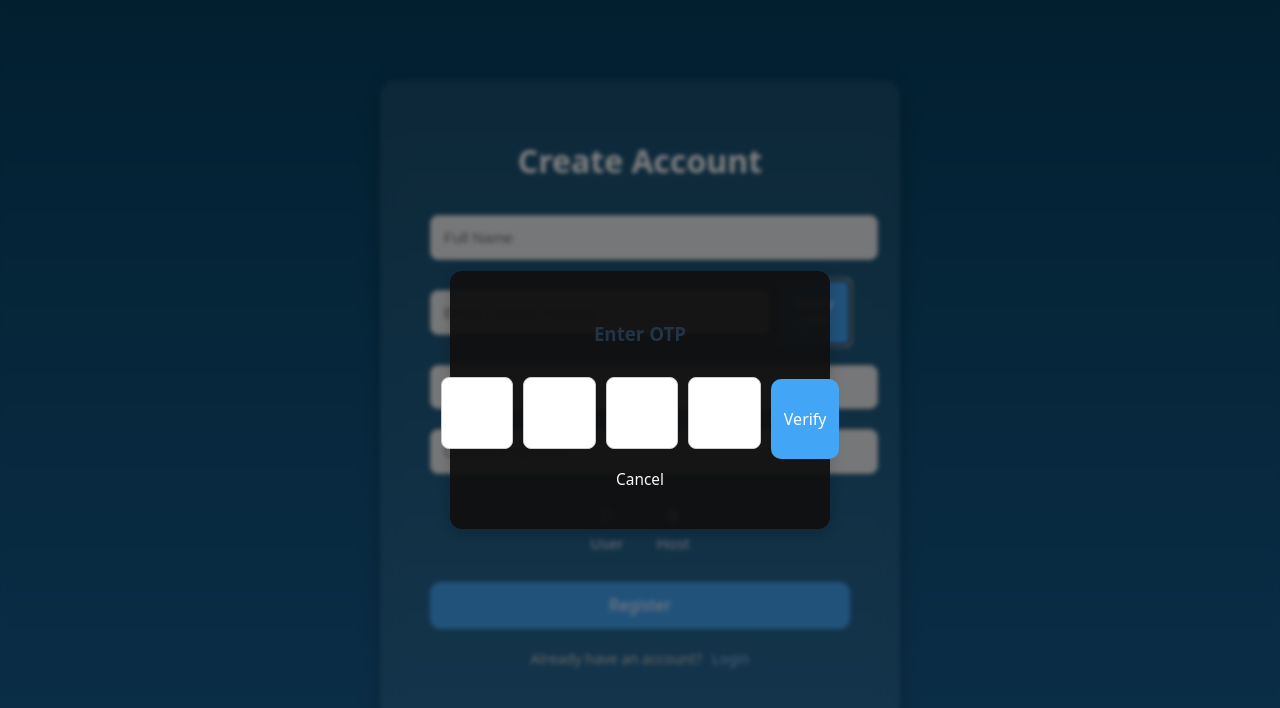
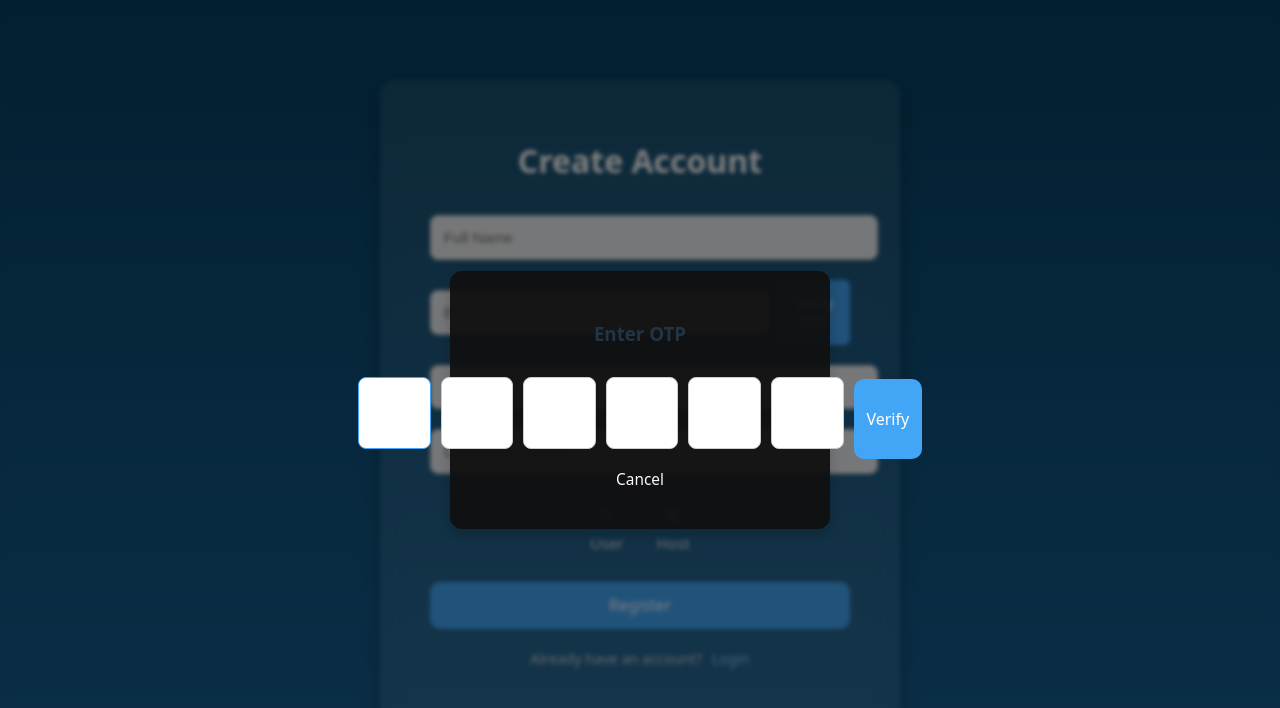
Before and after one commit to hrshivawfh-droid/Charginguu, a React app in the folder frontend/: page /signup in a window 1280 px wide. Both pictures are taken after a click on the button "Verify OTP". Shown: the top 708 px of the page. Built offline with nearby package versions, Linux system fonts and the light colour scheme; the HTML template or start-up script is replaced by a standard one.

Commit message:
Update OTPModal.jsx

```diff
--- a/frontend/src/OTPModal.jsx
+++ b/frontend/src/OTPModal.jsx
@@ -1,18 +1,43 @@
-import React, { useState } from "react";
+import React, { useState, useRef, useEffect } from "react";
 import "./Auth.css";
 
 const OTPModal = ({ onClose, onVerify }) => {
-  const [otp, setOtp] = useState(["", "", "", ""]);
+  const length = 6;
+  const [otp, setOtp] = useState(new Array(length).fill(""));
+  const inputsRef = useRef([]);
+
+  useEffect(() => {
+    // Autofocus first field when modal opens
+    inputsRef.current[0]?.focus();
+  }, []);
 
   const handleChange = (value, index) => {
+    if (!/^\d?$/.test(value)) return;   // allow only digit or empty
     const newOtp = [...otp];
     newOtp[index] = value;
     setOtp(newOtp);
+
+    if (value && index < length - 1) {
+      // move to next input
+      inputsRef.current[index + 1]?.focus();
+    }
+  };
+
+  const handleKeyDown = (e, index) => {
+    // If backspace pressed and current field is empty and not first, go back
+    if (e.key === "Backspace" && !otp[index] && index > 0) {
+      inputsRef.current[index - 1]?.focus();
+    }
   };
 
   const handleSubmit = (e) => {
     e.preventDefault();
-    onVerify();
+    if (otp.some(v => v === "")) {
+      alert("Please enter complete OTP");
+      return;
+    }
+    const enteredCode = otp.join("");
+    onVerify(enteredCode);
   };
 
   return (
@@ -20,22 +45,20 @@ const OTPModal = ({ onClose, onVerify }) => {
       <div className="modal">
         <h3>Enter OTP</h3>
         <form onSubmit={handleSubmit} className="otp-form">
-          {otp.map((val, i) => (
+          {otp.map((val, idx) => (
             <input
-              key={i}
+              key={idx}
+              ref={el => inputsRef.current[idx] = el}
               type="text"
               maxLength="1"
               value={val}
-              onChange={(e) => handleChange(e.target.value, i)}
+              onChange={e => handleChange(e.target.value, idx)}
+              onKeyDown={e => handleKeyDown(e, idx)}
             />
           ))}
-          <button type="submit" className="btn-primary">
-            Verify
-          </button>
+          <button type="submit" className="btn-primary">Verify</button>
         </form>
-        <button className="btn-text" onClick={onClose}>
-          Cancel
-        </button>
+        <button className="btn-text" onClick={onClose}>Cancel</button>
       </div>
     </div>
   );
```
